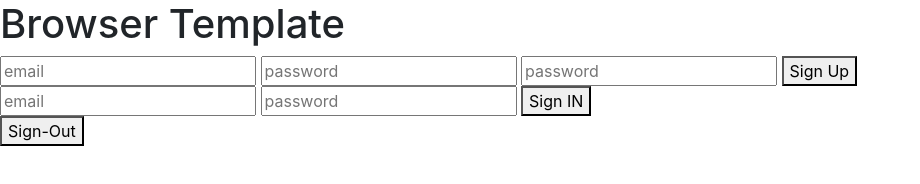
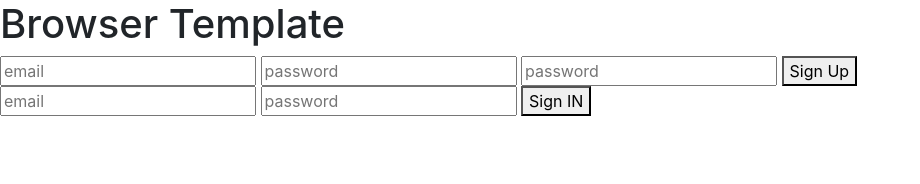
Before and after one commit to truongphan97gl/tic-tac-toe-client, a website built with webpack: page index.html in a window 1280 px wide. Shown: the whole page, without its empty margins (0-920 px from the left). Built offline with nearby package versions, Linux system fonts and the light colour scheme.

Commit message:
Fixing html
hide class in ID

```diff
--- a/index.html
+++ b/index.html
@@ -60,7 +60,7 @@
             <input type="number" name="games[id]" placeholder="ID">
             <button>Get Game</button>
           </form>
-          <form id="sign-out hide">
+          <form id="sign-out" class="hide">
             <button>Sign-Out</button>
           </form>
           <form id="create-game" class="hide">
```
